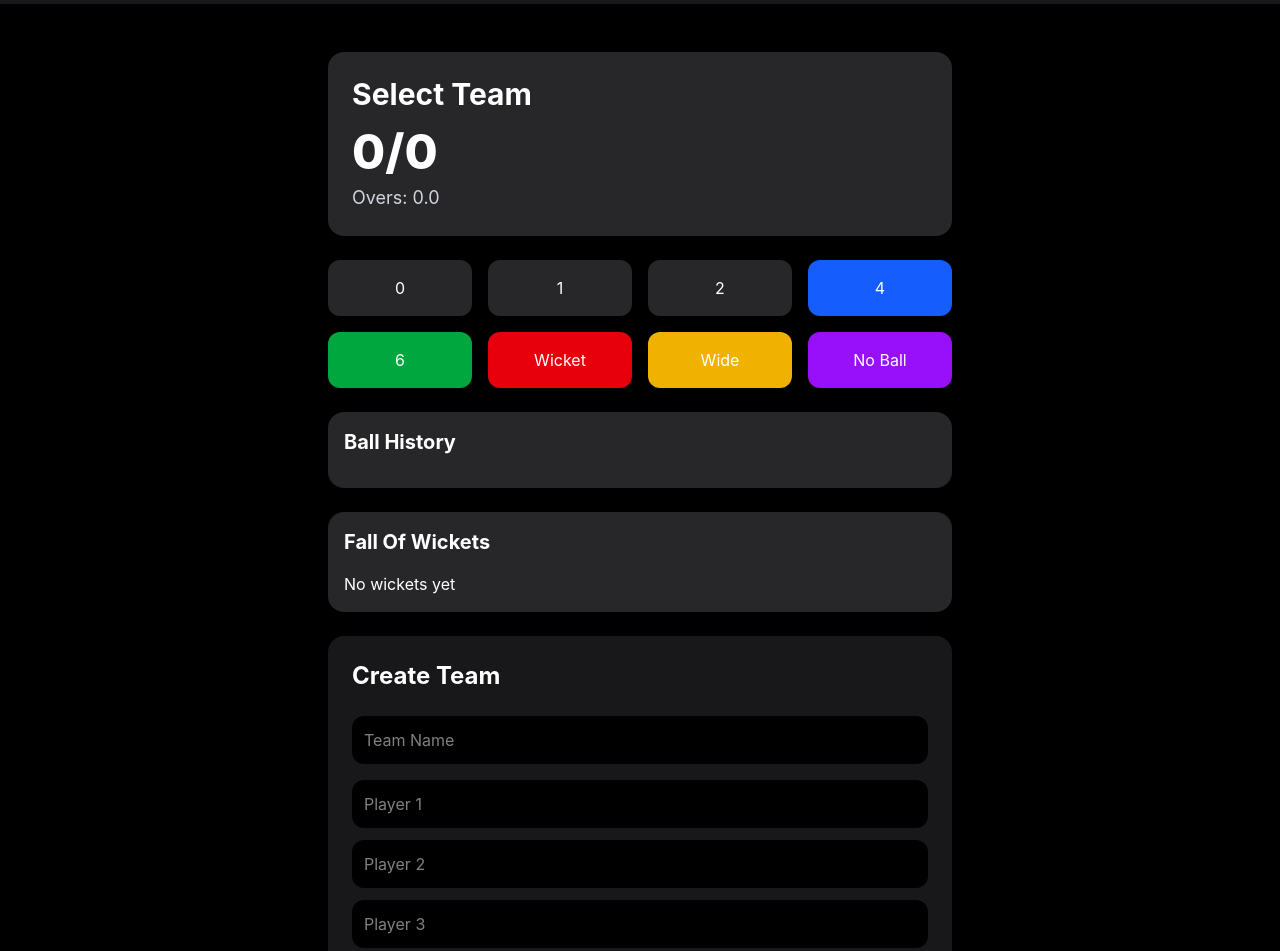
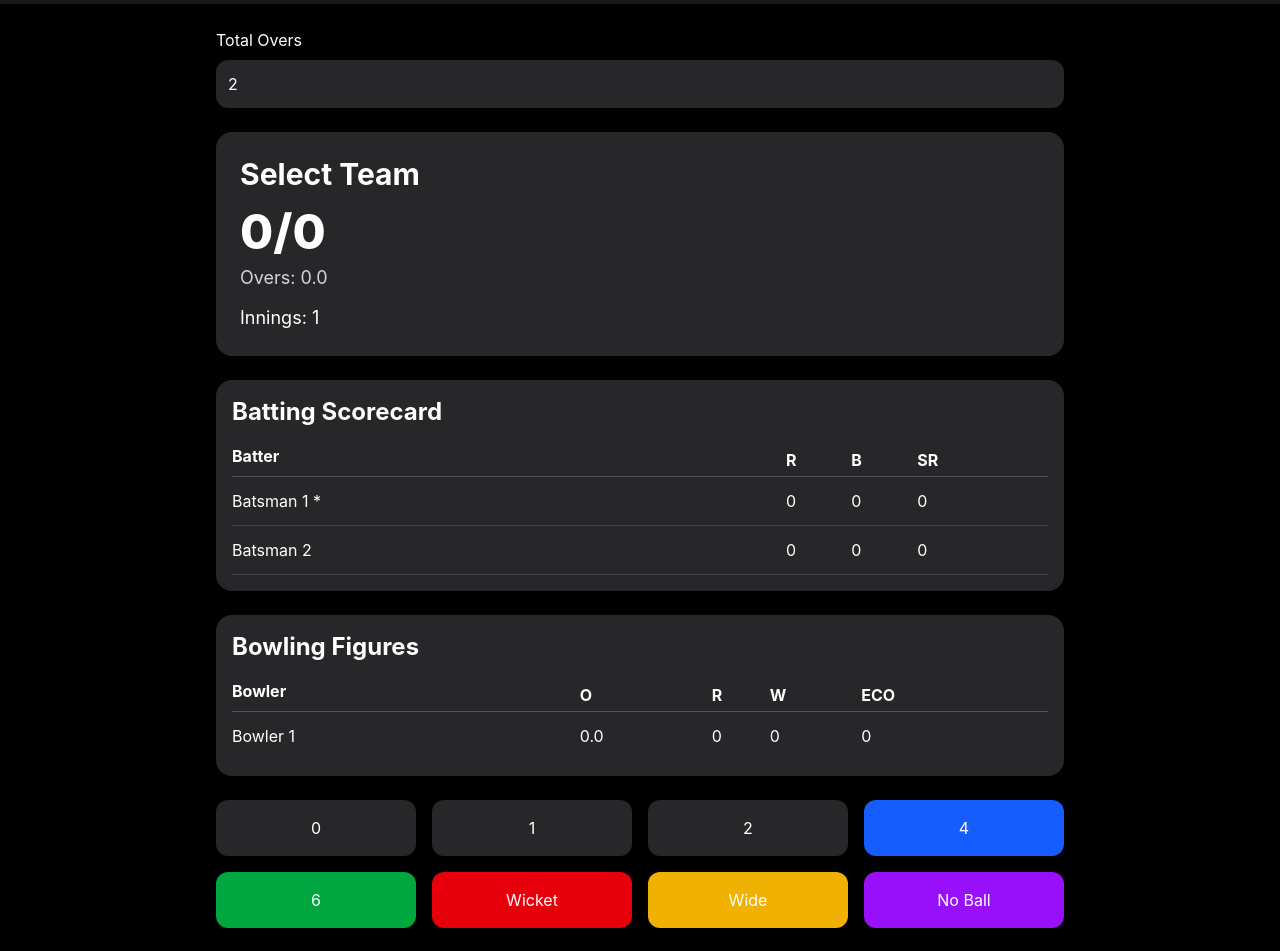
Before and after one commit to Ritik-453/gully-cricket-dashboard, a React (Vite) app: page / in a window 1280 px wide. Shown: the part 60-1011 px from the top of the page. Built offline with nearby package versions, Linux system fonts and the light colour scheme.

Commit message:
Added over limit, ending, winner, and target features

```diff
--- a/src/App.jsx
+++ b/src/App.jsx
@@ -5,37 +5,179 @@ import ScoreBoard from "./components/ScoreBoard"
 import MatchControls from "./components/MatchControls"
 import BallHistory from "./components/BallHistory"
 import FallOfWickets from "./components/FallOfWickets"
-import CreateTeam from "./pages/CreateTeam"
-import MatchSetup from "./components/MatchSetup"
 import BattingScorecard from "./components/BattingScorecard"
 import BowlingScorecard from "./components/BowlingScorecard"
+import MatchSetup from "./components/MatchSetup"
+
+import CreateTeam from "./pages/CreateTeam"
 
 export default function App() {
 
+  // SCORE STATES
   const [score, setScore] = useState(0)
   const [wickets, setWickets] = useState(0)
   const [balls, setBalls] = useState(0)
+
+  // MATCH STATES
+  const [maxOvers, setMaxOvers] = useState(2)
+
+  const [innings, setInnings] = useState(1)
+
+  const [target, setTarget] = useState(null)
+
+  const [winner, setWinner] = useState("")
+
+  // FREE HIT
   const [freeHit, setFreeHit] = useState(false)
+
+  // HISTORY
   const [history, setHistory] = useState([])
-  const [fallOfWickets, setFallOfWickets] = useState([])
+
+  // FALL OF WICKETS
+  const [fallOfWickets, setFallOfWickets] =
+    useState([])
+
+  // TEAMS
   const [teams, setTeams] = useState([])
+
   const [teamA, setTeamA] = useState(null)
+
   const [teamB, setTeamB] = useState(null)
 
-const addRuns = (runs) => {
+  // BATTERS
+  const [batters, setBatters] = useState([
+    {
+      name: "Batsman 1",
+      runs: 0,
+      balls: 0,
+    },
+    {
+      name: "Batsman 2",
+      runs: 0,
+      balls: 0,
+    },
+  ])
 
-    setScore(prev => prev + runs)
+  const [currentStriker, setCurrentStriker] =
+    useState(0)
 
-    setBalls(prev => prev + 1)
+  // BOWLER
+  const [bowler, setBowler] = useState({
+    name: "Bowler 1",
+    runs: 0,
+    wickets: 0,
+    balls: 0,
+  })
+
+  // CREATE TEAM
+  const addTeam = (team) => {
+    setTeams(prev => [...prev, team])
+  }
+
+  // MATCH END LOGIC
+  const checkMatchEnd = (
+    updatedBalls,
+    updatedScore,
+    updatedWickets
+  ) => {
+
+    const totalBalls = maxOvers * 6
+
+    // FIRST INNINGS END
+    if (
+      innings === 1 &&
+      (
+        updatedBalls >= totalBalls ||
+        updatedWickets >= 10
+      )
+    ) {
+
+      setTarget(updatedScore + 1)
+
+      alert(
+        `Innings Over! Target is ${updatedScore + 1}`
+      )
+
+      // RESET FOR SECOND INNINGS
+      setScore(0)
+      setWickets(0)
+      setBalls(0)
+
+      setHistory([])
+
+      setFallOfWickets([])
+
+      setBatters([
+        {
+          name: "Batsman 1",
+          runs: 0,
+          balls: 0,
+        },
+        {
+          name: "Batsman 2",
+          runs: 0,
+          balls: 0,
+        },
+      ])
+
+      setBowler({
+        name: "Bowler 1",
+        runs: 0,
+        wickets: 0,
+        balls: 0,
+      })
+
+      setInnings(2)
+
+      return
+    }
+
+    // SECOND INNINGS WIN
+    if (
+      innings === 2 &&
+      target &&
+      updatedScore >= target
+    ) {
+
+      setWinner(
+        `${teamB?.teamName || "Team B"} Won`
+      )
+
+      alert("Match Finished!")
+
+      return
+    }
+
+    // SECOND INNINGS LOSE
+    if (
+      innings === 2 &&
+      (
+        updatedBalls >= totalBalls ||
+        updatedWickets >= 10
+      )
+    ) {
+
+      setWinner(
+        `${teamA?.teamName || "Team A"} Won`
+      )
+
+      alert("Match Finished!")
+    }
+  }
+
+  // ADD RUNS
+  const addRuns = (runs) => {
+
+    const updatedScore = score + runs
+    const updatedBalls = balls + 1
+
+    setScore(updatedScore)
+
+    setBalls(updatedBalls)
 
     setHistory(prev => [...prev, runs])
 
-    setBowler(prev => ({
-    ...prev,
-    runs: prev.runs + runs,
-    balls: prev.balls + 1,
-  }))
-
+    // BATTER UPDATE
     setBatters(prev => {
 
       const updated = [...prev]
@@ -47,6 +189,14 @@ const addRuns = (runs) => {
       return updated
     })
 
+    // BOWLER UPDATE
+    setBowler(prev => ({
+      ...prev,
+      runs: prev.runs + runs,
+      balls: prev.balls + 1,
+    }))
+
+    // STRIKE ROTATION
     if (
       runs === 1 ||
       runs === 3
@@ -56,12 +206,20 @@ const addRuns = (runs) => {
       )
     }
 
+    // FREE HIT RESET
     if (freeHit) {
       setFreeHit(false)
     }
+
+    checkMatchEnd(
+      updatedBalls,
+      updatedScore,
+      wickets
+    )
   }
 
-const addWicket = () => {
+  // WICKET
+  const addWicket = () => {
 
     if (freeHit) {
 
@@ -76,6 +234,8 @@ const addWicket = () => {
       return
     }
 
+    const updatedBalls = balls + 1
+
     const newWicket = wickets + 1
 
     const wicketInfo =
@@ -83,21 +243,24 @@ const addWicket = () => {
 
     setWickets(newWicket)
 
-    setBalls(prev => prev + 1)
+    setBalls(updatedBalls)
 
     setHistory(prev => [...prev, "W"])
 
-    setBowler(prev => ({
-        ...prev,
-        wickets: prev.wickets + 1,
-        balls: prev.balls + 1,
-      }))
-
+    // FALL OF WICKETS
     setFallOfWickets(prev => [
       ...prev,
       wicketInfo,
     ])
 
+    // BOWLER UPDATE
+    setBowler(prev => ({
+      ...prev,
+      wickets: prev.wickets + 1,
+      balls: prev.balls + 1,
+    }))
+
+    // NEW BATTER
     setBatters(prev => {
 
       const updated = [...prev]
@@ -110,9 +273,16 @@ const addWicket = () => {
 
       return updated
     })
+
+    checkMatchEnd(
+      updatedBalls,
+      score,
+      newWicket
+    )
   }
 
-const addWide = () => {
+  // WIDE
+  const addWide = () => {
 
     setScore(prev => prev + 1)
 
@@ -124,7 +294,8 @@ const addWide = () => {
     }))
   }
 
-const addNoBall = () => {
+  // NO BALL
+  const addNoBall = () => {
 
     setScore(prev => prev + 1)
 
@@ -138,50 +309,59 @@ const addNoBall = () => {
     setFreeHit(true)
   }
 
-const overs =
+  // OVERS
+  const overs =
     `${Math.floor(balls / 6)}.${balls % 6}`
-
-const addTeam = (team) => {
-    setTeams(prev => [...prev, team])
-  }
-
-const [batters, setBatters] = useState([
-    {
-      name: "Batsman 1",
-      runs: 0,
-      balls: 0,
-    },
-    {
-      name: "Batsman 2",
-      runs: 0,
-      balls: 0,
-    },
-  ])
-
-const [currentStriker, setCurrentStriker] =
-    useState(0)
-
-const [bowler, setBowler] = useState({
-    name: "Bowler 1",
-    runs: 0,
-    wickets: 0,
-    balls: 0,
-  })
 
   return (
     <div className="min-h-screen bg-black text-white">
+
       <Navbar />
 
-      <div className="p-6 max-w-2xl mx-auto">
+      <div className="p-6 max-w-4xl mx-auto">
 
+        {/* OVERS INPUT */}
+        <div className="mb-6">
+
+          <label className="block mb-2">
+            Total Overs
+          </label>
+
+          <input
+            type="number"
+            value={maxOvers}
+            onChange={(e) =>
+              setMaxOvers(Number(e.target.value))
+            }
+            className="bg-zinc-800 p-3 rounded-xl w-full"
+          />
+
+        </div>
+
+        {/* SCOREBOARD */}
         <ScoreBoard
           score={score}
           wickets={wickets}
           overs={overs}
           freeHit={freeHit}
-          teamA={teamA}
+          teamA={innings === 1 ? teamA : teamB}
+          innings={innings}
+          target={target}
+          winner={winner}
         />
 
+        {/* BATTING */}
+        <BattingScorecard
+          batters={batters}
+          currentStriker={currentStriker}
+        />
+
+        {/* BOWLING */}
+        <BowlingScorecard
+          bowler={bowler}
+        />
+
+        {/* CONTROLS */}
         <MatchControls
           addRuns={addRuns}
           addWicket={addWicket}
@@ -189,28 +369,30 @@ const [bowler, setBowler] = useState({
           addNoBall={addNoBall}
         />
 
-        <BallHistory history={history} />
+        {/* HISTORY */}
+        <BallHistory
+          history={history}
+        />
 
+        {/* FOW */}
         <FallOfWickets
           fallOfWickets={fallOfWickets}
         />
 
-        <CreateTeam addTeam={addTeam} />
+        {/* CREATE TEAM */}
+        <CreateTeam
+          addTeam={addTeam}
+        />
 
+        {/* MATCH SETUP */}
         <MatchSetup
           teams={teams}
           setTeamA={setTeamA}
           setTeamB={setTeamB}
         />
 
-        <BattingScorecard
-          batters={batters}
-          currentStriker={currentStriker}
-        />
+      </div>
 
-        <BowlingScorecard bowler={bowler} />
-
-      </div>
     </div>
   )
 }
--- a/src/components/MatchControls.jsx
+++ b/src/components/MatchControls.jsx
@@ -3,12 +3,14 @@ export default function MatchControls({
   addWicket,
   addWide,
   addNoBall,
+  matchEnded,
 }) {
   return (
     <div className="mt-6">
       <div className="grid grid-cols-4 gap-4">
 
         <button
+          disabled={matchEnded}
           onClick={() => addRuns(0)}
           className="bg-zinc-800 p-4 rounded-xl"
         >
@@ -16,6 +18,7 @@ export default function MatchControls({
         </button>
 
         <button
+          disabled={matchEnded}
           onClick={() => addRuns(1)}
           className="bg-zinc-800 p-4 rounded-xl"
         >
@@ -23,6 +26,7 @@ export default function MatchControls({
         </button>
 
         <button
+          disabled={matchEnded}
           onClick={() => addRuns(2)}
           className="bg-zinc-800 p-4 rounded-xl"
         >
@@ -30,6 +34,7 @@ export default function MatchControls({
         </button>
 
         <button
+          disabled={matchEnded}
           onClick={() => addRuns(4)}
           className="bg-blue-600 p-4 rounded-xl"
         >
@@ -37,6 +42,7 @@ export default function MatchControls({
         </button>
 
         <button
+          disabled={matchEnded}
           onClick={() => addRuns(6)}
           className="bg-green-600 p-4 rounded-xl"
         >
@@ -44,6 +50,7 @@ export default function MatchControls({
         </button>
 
         <button
+          disabled={matchEnded}
           onClick={addWicket}
           className="bg-red-600 p-4 rounded-xl"
         >
@@ -51,6 +58,7 @@ export default function MatchControls({
         </button>
 
         <button
+          disabled={matchEnded}
           onClick={addWide}
           className="bg-yellow-500 p-4 rounded-xl"
         >
@@ -58,6 +66,7 @@ export default function MatchControls({
         </button>
 
         <button
+          disabled={matchEnded}
           onClick={addNoBall}
           className="bg-purple-600 p-4 rounded-xl"
         >
--- a/src/components/ScoreBoard.jsx
+++ b/src/components/ScoreBoard.jsx
@@ -4,9 +4,14 @@ export default function ScoreBoard({
   overs,
   freeHit,
   teamA,
+  innings,
+  target,
+  winner,
 }) {
+
   return (
     <div className="bg-zinc-800 p-6 rounded-2xl shadow-xl mt-6">
+
       <h2 className="text-3xl font-bold">
         {teamA?.teamName || "Select Team"}
       </h2>
@@ -17,14 +22,36 @@ export default function ScoreBoard({
 
       <div className="mt-2 text-lg text-gray-300">
         Overs: {overs}
-        {
-    freeHit && (
-      <div className="mt-3 text-yellow-400 text-xl font-bold">
-        FREE HIT
       </div>
-    )
-  }
+
+      <div className="mt-3 text-lg">
+        Innings: {innings}
       </div>
+
+      {
+        target && (
+          <div className="mt-2 text-yellow-400 text-lg">
+            Target: {target}
+          </div>
+        )
+      }
+
+      {
+        freeHit && (
+          <div className="mt-3 text-yellow-400 text-2xl font-bold">
+            FREE HIT
+          </div>
+        )
+      }
+
+      {
+        winner && (
+          <div className="mt-4 text-2xl text-green-400 font-bold">
+            {winner}
+          </div>
+        )
+      }
+
     </div>
   )
 }
```
